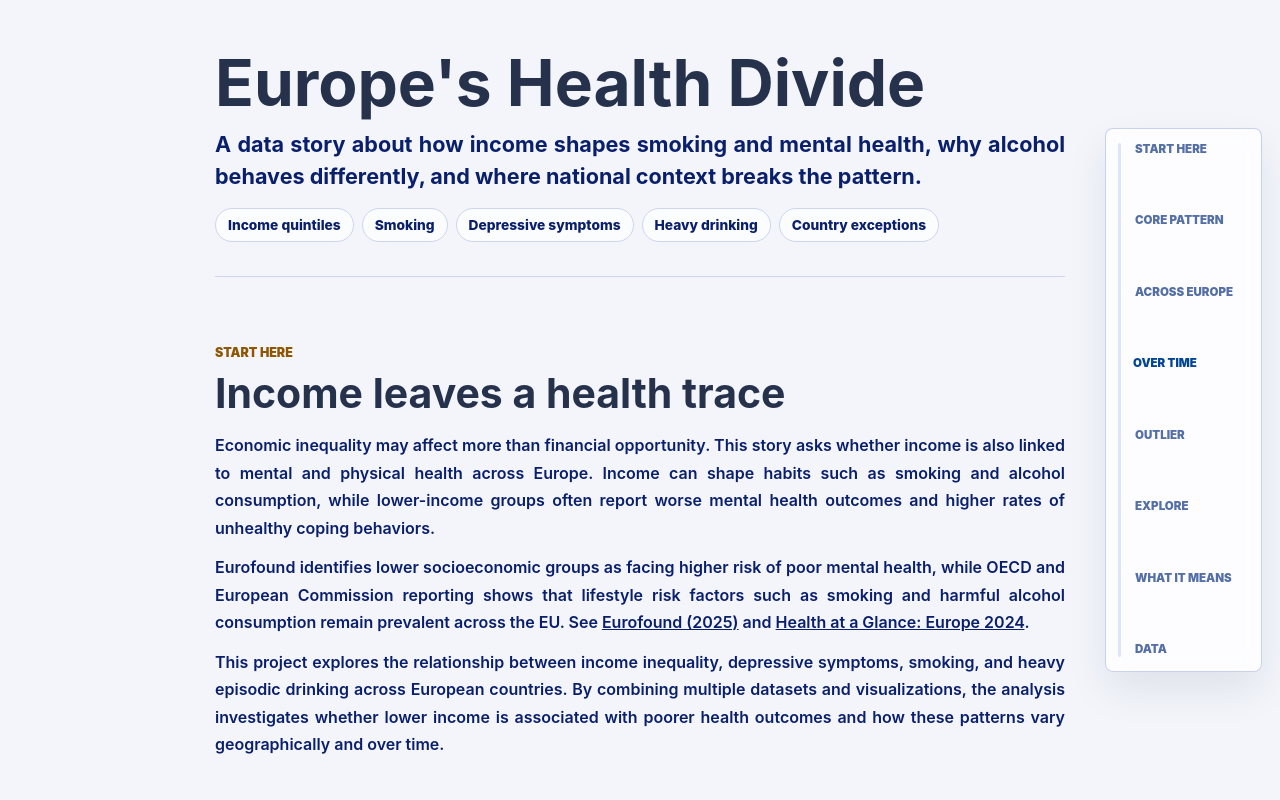
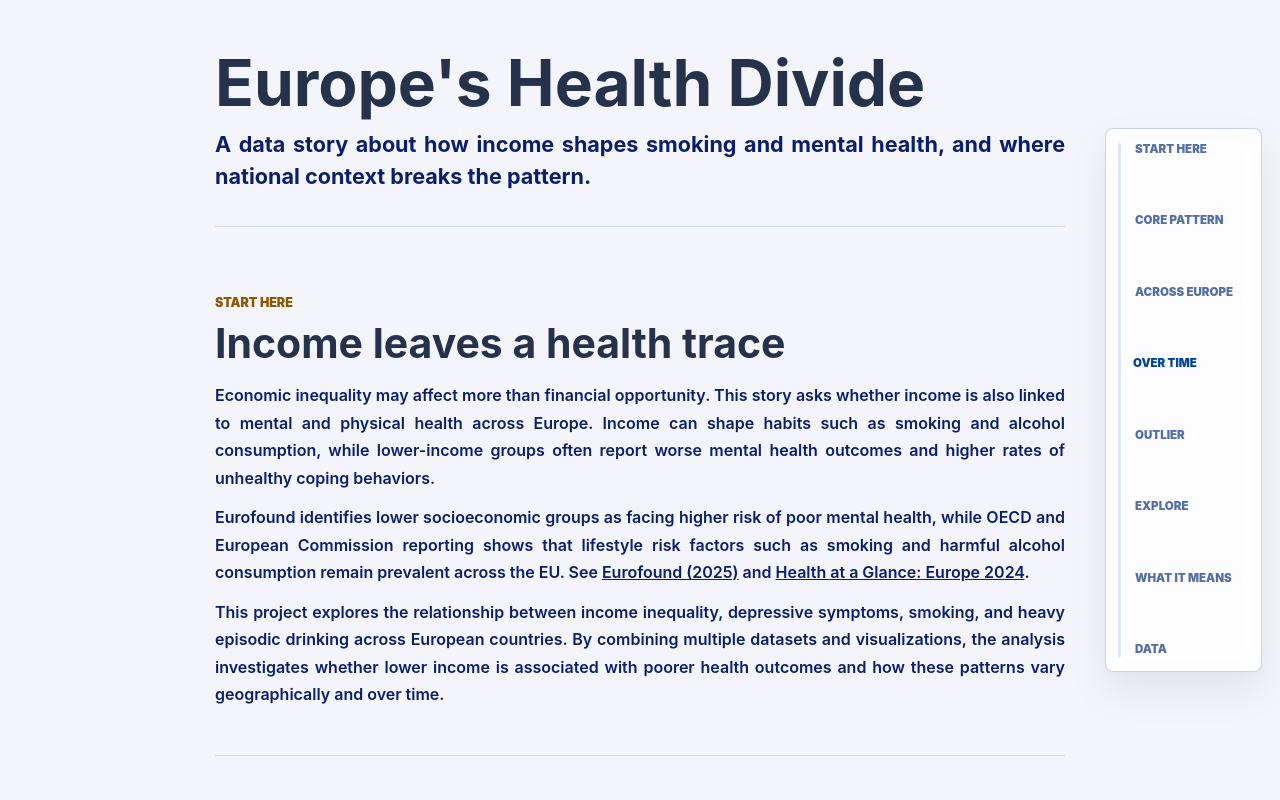
Before and after one commit to DanielMajzik/danielmajzik.github.io, a React (Vite) app: page / in a window 1280 px wide. Shown: the top 800 px of the page. Built offline with nearby package versions, Linux system fonts and the light colour scheme.

Commit message:
removed boxes from heading

```diff
--- a/src/sections/HeaderSection.tsx
+++ b/src/sections/HeaderSection.tsx
@@ -6,18 +6,9 @@ export function HeaderSection() {
         <h1>Europe's Health Divide</h1>
 
         <p className="subtitle">
-          A data story about how income shapes smoking and mental health, why
-          alcohol behaves differently, and where national context breaks the
+          A data story about how income shapes smoking and mental health, and where national context breaks the
           pattern.
         </p>
-
-        <div className="title-topic-strip" aria-label="Story topics">
-          <span>Income quintiles</span>
-          <span>Smoking</span>
-          <span>Depressive symptoms</span>
-          <span>Heavy drinking</span>
-          <span>Country exceptions</span>
-        </div>
       </div>
     </header>
   )
```
